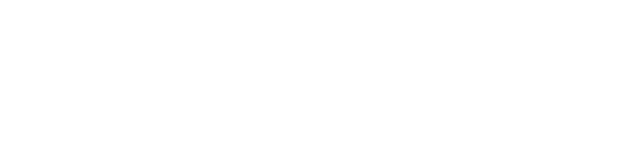
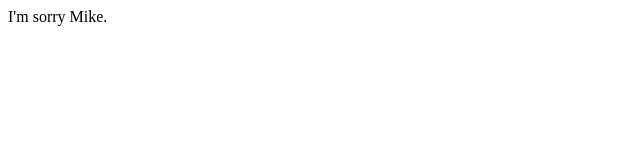
Before and after one commit to lucero-develops/anthonys-first-lesson, a plain HTML site: page index.html in a window 1280 px wide. Shown: the whole page, without its empty margins (0-640 px from the left). Drawn offline with Linux system fonts and the light colour scheme; files that its build step writes are made by us from their sources.

Commit message:
patience is a virtue

```diff
--- a/index.html
+++ b/index.html
@@ -8,5 +8,6 @@
     <link rel="stylesheet" type="text/css" href="main.css">
   </head>
   <body>
+  	<div>I'm sorry Mike.</div>
   </body>
 </html>
```
